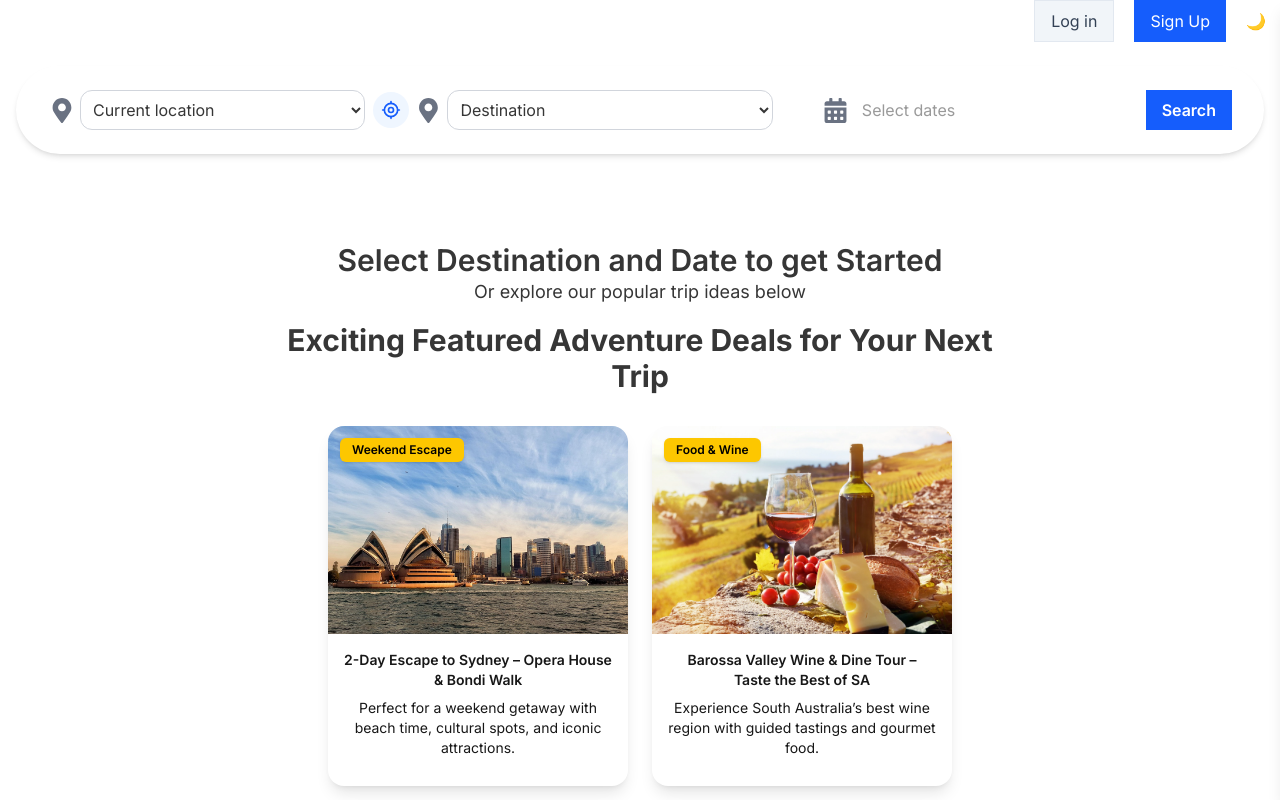
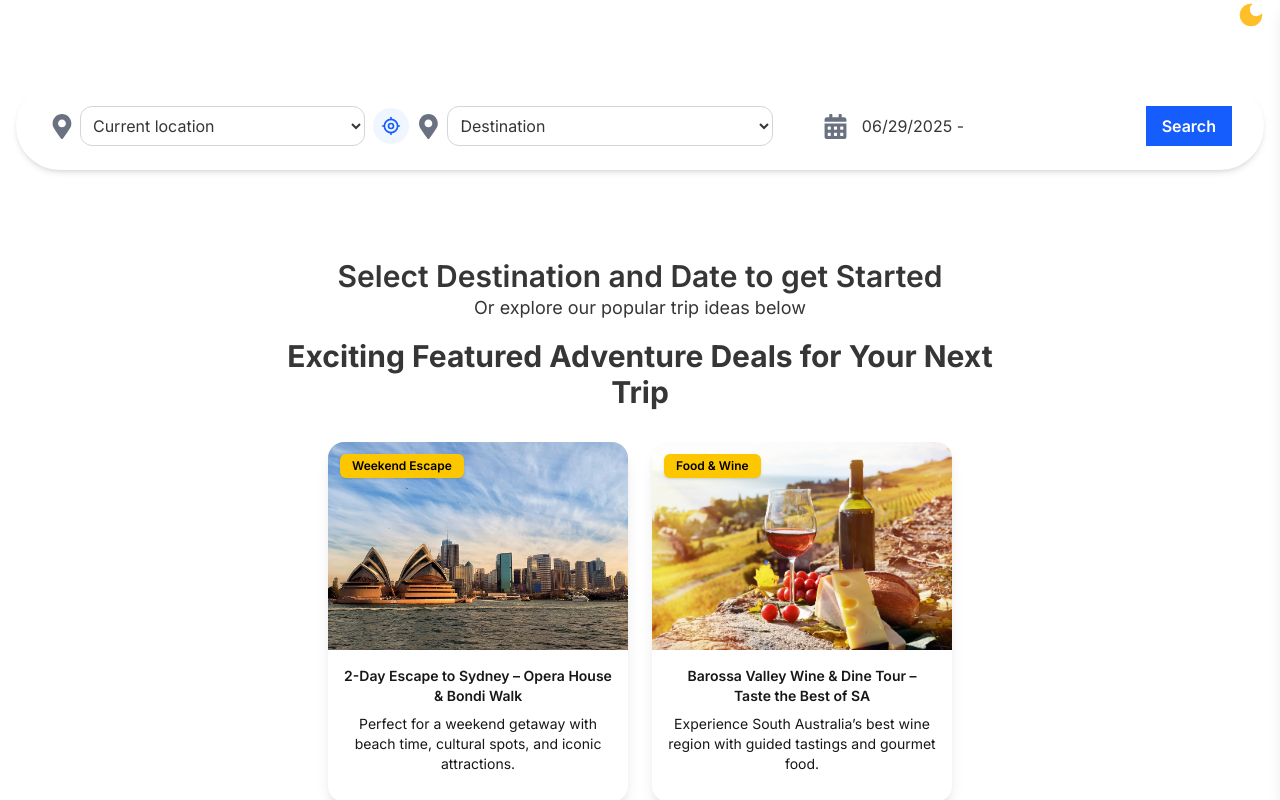
Before and after one commit to Sanis5989/WanderWise, a Next.js app: page /Trip in a window 1280 px wide. Shown: the top 800 px of the page. Built offline with nearby package versions, Linux system fonts and the light colour scheme.

Commit message:
updated ui

```diff
--- a/src/app/Components/LocationPicker.js
+++ b/src/app/Components/LocationPicker.js
@@ -2190,7 +2190,6 @@ export default function LocationPicker() {
     toast.error("Please select a destination.");
     return;
   }
-  setLoadingG(true)
 
   // Validate date range (at least 1 day apart)
   const start = new Date(startDate);
@@ -2202,6 +2201,11 @@ export default function LocationPicker() {
     toast.error("Please select an end date at least 1 day after the start date.");
     return;
   }
+  setLoadingG(true)
+
+
+
+
 
   setLoadingG(true);
 
--- a/src/app/Components/Navbar.js
+++ b/src/app/Components/Navbar.js
@@ -23,8 +23,8 @@ export default function Navbar() {
 
         {/* display login/ signup for LARGE screen */}
           <div className='hidden md:flex flex-row gap-5 mr-3.5'>
-                <button className='button-secondary'>Log in</button>
-                <button className='button-primary'>Sign Up</button>
+                {/* <button className='button-secondary'>Log in</button>
+                <button className='button-primary'>Sign Up</button> */}
                 <ThemeToggle/>
           </div>
 
--- a/src/app/Components/ThemeToogle.js
+++ b/src/app/Components/ThemeToogle.js
@@ -1,12 +1,13 @@
 'use client'
 import { useTheme } from "../Providers/ThemeProvider"
+import { MdLightMode ,MdDarkMode } from "react-icons/md";
 
 export default function ThemeToggle() {
   const { theme, toggleTheme } = useTheme()
 
   return (
-    <button onClick={toggleTheme}>
-      {theme === 'light' ? '🌙' : '☀️'}
+    <button onClick={toggleTheme} className="mb-7">
+      {theme === 'light' ?  <MdDarkMode  color="#ffbf29" size={30}/> :<MdLightMode color="#ffbf29" size={30}/>}
     </button>
   )
 }
--- a/src/app/Trip/page.js
+++ b/src/app/Trip/page.js
@@ -40,7 +40,7 @@ export default function Page() {
     const [events, setEvents] =useState([]);
     const [destination, setDestination] = useState("");
     const [curLocation, setCurLocation ] =useState("");
-    const [startDate, setStartDate] = useState(null);
+    const [startDate, setStartDate] = useState(new Date());
     const [endDate, setEndDate] = useState(null);
 
 
```
